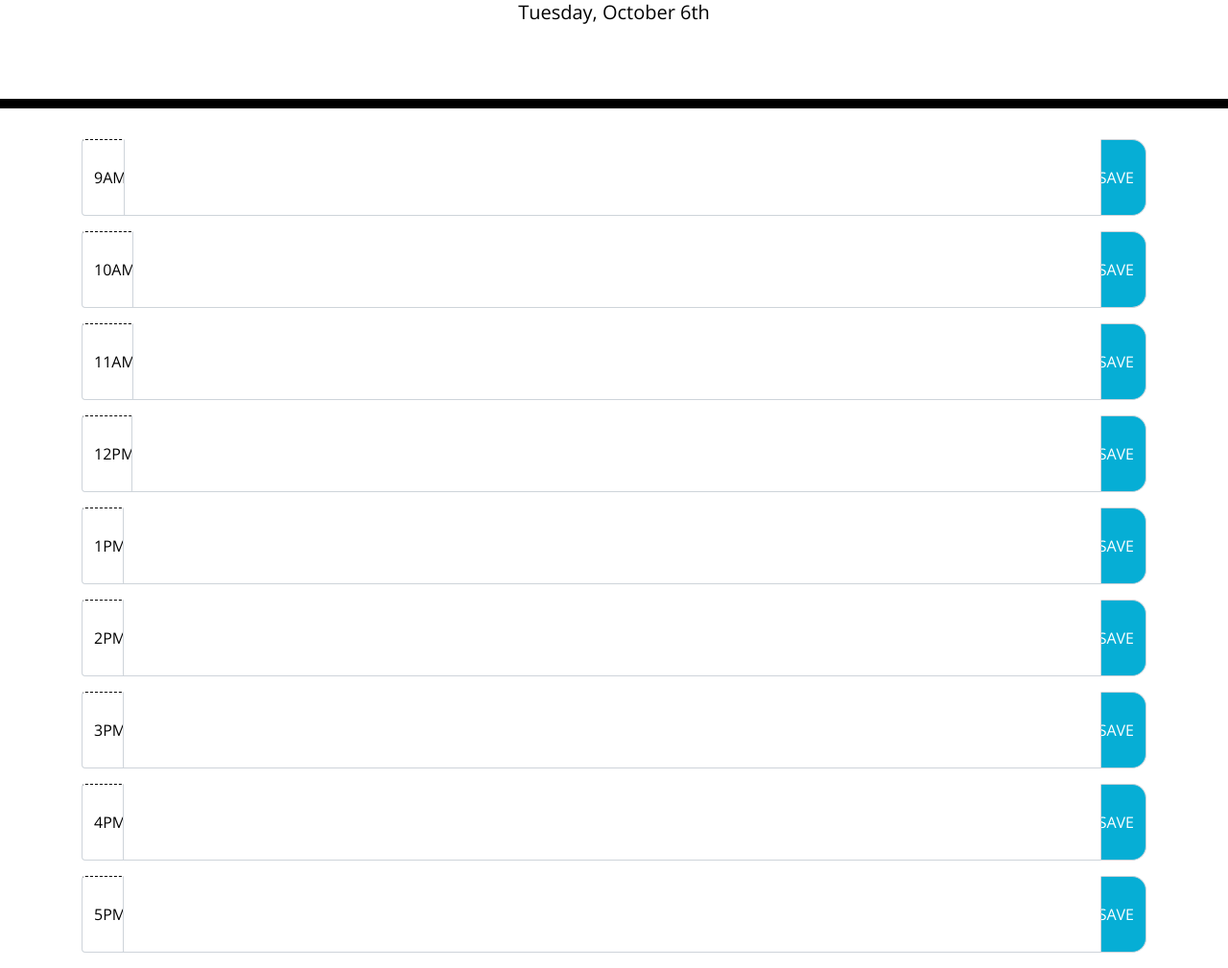
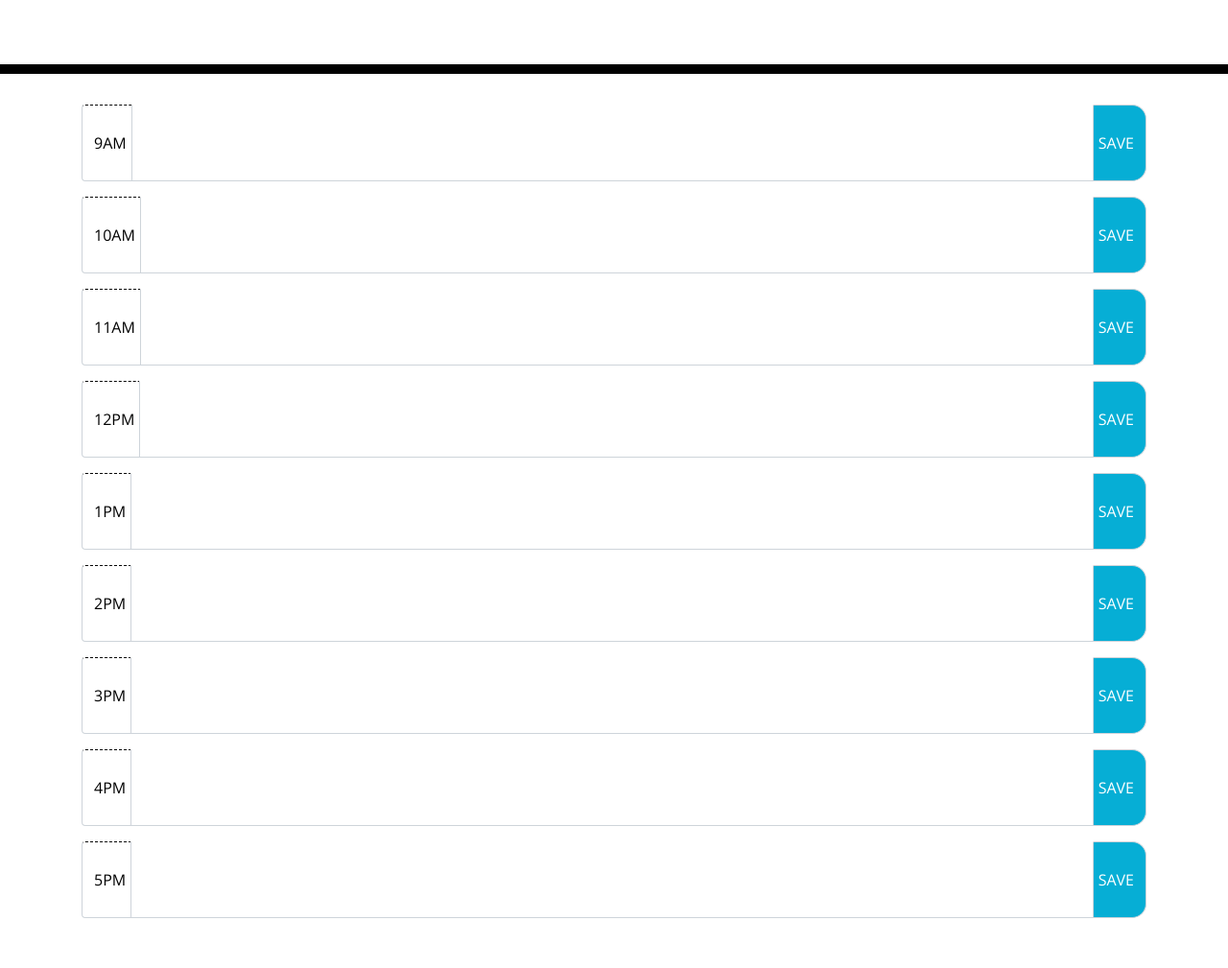
Before and after one commit to Aikeh2021/work-day-scheduler, a plain HTML site: page index.html in a window 1280 px wide. Shown: the part 191-1200 px from the top of the page at 96% size. After the commit the page ends 1164 px from the top, so only its background shows below. Drawn offline with nearby package versions, Linux system fonts and the light colour scheme.

Commit message:
Did some edits to the style elements to fix the word-cut off that was happening on the buttons. Began writing some code to start the local storage process.

```diff
--- a/index.html
+++ b/index.html
@@ -32,91 +32,91 @@
 <!-- Timeblocks go here -->
       <div class="input-group mb-3">
         <div class="input-group-prepend">
-          <span class="input-group-text hour">   9AM   </span>
+          <span class="input-group-text hour">9AM</span>
         </div>
-        <input type="text" class="form-control row" aria-label="9-AM-events">
+        <input type="text" class="form-control row" id="9input" aria-label="9-AM-events">
         <div class="input-group-append">
-          <button class="input-group-text saveBtn">  SAVE  </button>
+          <button class="input-group-text saveBtn" id="9saveButton">SAVE</button>
         </div>
       </div>
 
       <div class="input-group mb-3">
         <div class="input-group-prepend">
-          <span class="input-group-text hour">   10AM   </span>
+          <span class="input-group-text hour">10AM</span>
         </div>
         <input type="text" class="form-control row" aria-label="10-AM-events">
         <div class="input-group-append">
-          <button class="input-group-text saveBtn">  SAVE  </button>
+          <button class="input-group-text saveBtn">SAVE</button>
         </div>
       </div>
 
       <div class="input-group mb-3">
         <div class="input-group-prepend">
-          <span class="input-group-text hour">   11AM   </span>
+          <span class="input-group-text hour">11AM</span>
         </div>
-        <input type="text" class="form-control row" aria-label="Amount (to the nearest dollar)">
+        <input type="text" class="form-control row" aria-label="11-AM-events">
         <div class="input-group-append">
-          <button class="input-group-text saveBtn">  SAVE  </button>
+          <button class="input-group-text saveBtn">SAVE</button>
         </div>
       </div>
 
       <div class="input-group mb-3">
         <div class="input-group-prepend">
-          <span class="input-group-text hour">   12PM   </span>
+          <span class="input-group-text hour">12PM</span>
         </div>
-        <input type="text" class="form-control row" aria-label="Amount (to the nearest dollar)">
+        <input type="text" class="form-control row" aria-label="12-PM-events">
         <div class="input-group-append">
-          <button class="input-group-text saveBtn">  SAVE  </button>
+          <button class="input-group-text saveBtn">SAVE</button>
         </div>
       </div>
 
       <div class="input-group mb-3">
         <div class="input-group-prepend">
-          <span class="input-group-text hour">   1PM   </span>
+          <span class="input-group-text hour">1PM</span>
         </div>
-        <input type="text" class="form-control row" aria-label="Amount (to the nearest dollar)">
+        <input type="text" class="form-control row" aria-label="1-PM-events">
         <div class="input-group-append">
-          <button class="input-group-text saveBtn">  SAVE  </button>
+          <button class="input-group-text saveBtn">SAVE</button>
         </div>
       </div>
 
       <div class="input-group mb-3">
         <div class="input-group-prepend">
-          <span class="input-group-text hour">   2PM   </span>
+          <span class="input-group-text hour">2PM</span>
         </div>
-        <input type="text" class="form-control row" aria-label="Amount (to the nearest dollar)">
+        <input type="text" class="form-control row" id="2PM" aria-label="2-PM-events">
         <div class="input-group-append">
-          <button class="input-group-text saveBtn">  SAVE  </button>
+          <button class="input-group-text saveBtn">SAVE</button>
         </div>
       </div>
 
       <div class="input-group mb-3">
         <div class="input-group-prepend">
-          <span class="input-group-text hour">   3PM   </span>
+          <span class="input-group-text hour">3PM</span>
         </div>
-        <input type="text" class="form-control row" aria-label="Amount (to the nearest dollar)">
+        <input type="text" class="form-control row" aria-label="3-PM-events">
         <div class="input-group-append">
-          <button class="input-group-text saveBtn">  SAVE  </button>
+          <button class="input-group-text saveBtn">SAVE</button>
         </div>
       </div>
 
       <div class="input-group mb-3">
         <div class="input-group-prepend">
-          <span class="input-group-text hour">   4PM   </span>
+          <span class="input-group-text hour">4PM</span>
         </div>
-        <input type="text" class="form-control row" aria-label="Amount (to the nearest dollar)">
+        <input type="text" class="form-control row" aria-label="4-PM-events">
         <div class="input-group-append">
-          <button class="input-group-text saveBtn">  SAVE  </button>
+          <button class="input-group-text saveBtn">SAVE</button>
         </div>
       </div>
 
       <div class="input-group mb-3">
         <div class="input-group-prepend">
-          <span class="input-group-text hour">   5PM   </span>
+          <span class="input-group-text hour">5PM</span>
         </div>
-        <input type="text" class="form-control row" aria-label="Amount (to the nearest dollar)">
+        <input type="text" class="form-control row" aria-label="5-PM-events">
         <div class="input-group-append">
-          <button class="input-group-text saveBtn">  SAVE  </button>
+          <button class="input-group-text saveBtn">SAVE</button>
         </div>
       </div>
 
@@ -125,10 +125,10 @@
     <script src="https://code.jquery.com/jquery-3.5.1.min.js" integrity="sha256-9/aliU8dGd2tb6OSsuzixeV4y/faTqgFtohetphbbj0=" crossorigin="anonymous"></script>
     <script src="https://cdnjs.cloudflare.com/ajax/libs/moment.js/2.24.0/moment.min.js"></script>
     <script src="script.js">
-    console.log(moment().format('MMMM Do YYYY'));
+    // console.log(moment().format('MMMM Do YYYY'));
 
-    var currentDate = (moment().format('dddd, MMMM Do'))
-    var dateStats = $("#currentDay").text(currentDate);
+    // var currentDate = (moment().format('dddd, MMMM Do'))
+    // var dateStats = $("#currentDay").text(currentDate);
 
     //DOM Variables
     // var timeDisplay = $("#container")
--- a/script.js
+++ b/script.js
@@ -1,31 +1,48 @@
-$(document).ready(function(){
-    var currentDate = (moment().format('dddd, MMMM Do'))
-var dateStats = $("#currentDay").text(currentDate);
-})
+console.log(moment().format('MMMM Do YYYY'));
 
-//DOM Variables
-var timeDisplay = $("#container")
+//     var currentDate = (moment().format('dddd, MMMM Do'))
+//     var dateStats = $("#currentDay").text(currentDate);
+//     var currentHour = (moment().format('hA'));
+//     var hourArray = ["9AM", "10AM", "11AM", "12PM", "1PM", "2PM", "3PM", "4PM", "5PM"];
 
 
-//JS Variables
-var tableEl = $("<table>");
-var tableRowEl = $("<tr>");
-var newDiv = $("<div>");
+// function timeTextAreaColor (){
+//     console.log(moment().format('hA'));
+//         if(moment().format('hA') == hourArray.indexOf(i)){
+//             console.log("something matches!");
+//             // $("#" + hourArray[i]+ "").css("background-color:red");
+//         }
 
-//Function 1(Create a Table)
-function CreateTable(){
-// console.log("Hello world!");
-  for(i=0;i<8;i++){
-    var timeCount = 9
-    timeCount++;}
-//     tableRowEl.text(timeCount);
-//     tableEl.append(tableRowEl);
-//     timeDisplay.append(tableEl);
-//   }
-
-}
-// newDiv.append(tableEl);
-// $("#container").append(newDiv);
+//     // if(moment().format('h') == hourArray[i]){
+//     //     console.log("we're the same");
+//         // $("#" + hourArray[i]+ "").css("background-color:red");
+//     }
 
 
-CreateTable();
+// timeTextAreaColor(i);
+
+
+
+
+
+
+
+//I have no idea what this block of code is or where it came from
+// const moment = require("./lib/moment.min.js/moment");
+
+// $(document).ready(function(){
+//     var currentDate = (moment().format('dddd, MMMM Do'))
+// var dateStats = $("#currentDay").text(currentDate);
+// })
+
+var input1;
+//Target HTML elements and store in variables
+var saveButton9 = $("#9saveButton");
+var input9 = $("#9input");
+
+//Creating the event listener to save the hour inputs
+saveButton9.on("click", function(){
+    //when clicked, we store the name in local storage
+        console.log(input9);
+    //update the DOM
+});
--- a/style.css
+++ b/style.css
@@ -40,6 +40,7 @@ textarea{
   background-color: #ffffff;
   color: #000000;
   border-top: 1px dashed #000000;
+  padding-right:20px;
 }
 
 .past {
@@ -63,6 +64,7 @@ textarea{
   border-bottom-right-radius: 15px;
   background-color: #06AED5;
   color: white;
+  padding-left: 20px;
 }
 
 .saveBtn i:hover {
```
